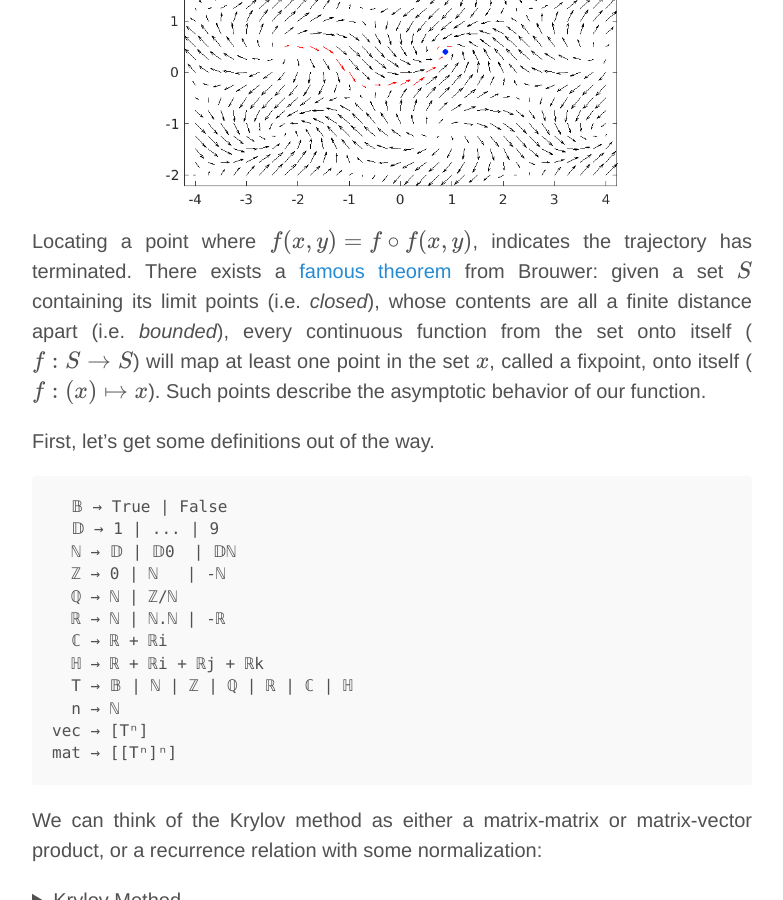
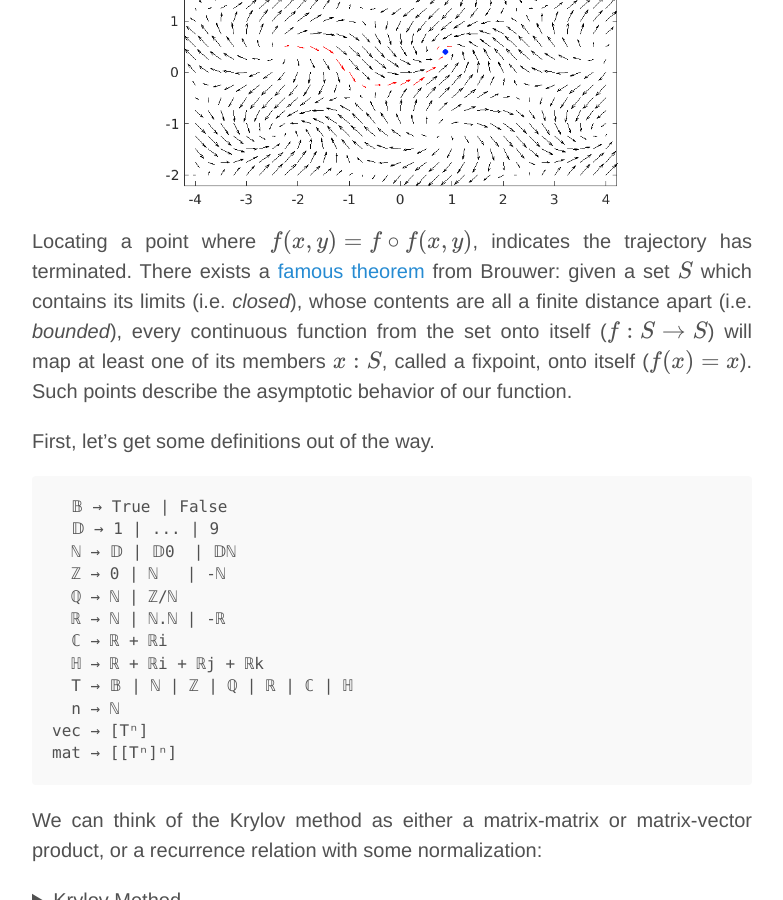
Before and after one commit to breandan/breandan.github.io, a Jekyll site: the page built from _posts/2020-06-30-graph-computation.md, in a window 1280 px wide and 900 px high, scrolled down 26448 px. Shown: the whole window, without its empty margins (248-1031 px from the left). Built offline with Jekyll 4.4.1, drawn with Linux system fonts in a browser that asks for light colours; nearby versions of some CDN libraries; some web fonts are replaced; formulas are drawn with MathJax 3; comment, search, counter and statistics services are not loaded.

Commit message:
restate slightly

```diff
--- a/_posts/2020-06-30-graph-computation.md
+++ b/_posts/2020-06-30-graph-computation.md
@@ -606,7 +606,7 @@
 <!--https://www.wolframalpha.com/input/?i=%7B%7Bcos%28x%2B2*y%29%2Fx%7D%2C+0%7D%2C+%7B0%2C%7Bsin%28x-2*y%29%2Fy%7D%7D+eigenvalues-->
 <center><img src="/images/vector_field.png" width="63%"/></center>
 
-Locating a point where $$f(x, y) = f\circ f(x, y)$$, indicates the trajectory has terminated. There exists a [famous theorem](https://en.wikipedia.org/wiki/Brouwer_fixed-point_theorem) from Brouwer: given a set $$S$$ containing its limit points (i.e. *closed*), whose contents are all a finite distance apart (i.e. *bounded*), every continuous function from the set onto itself ($$f: S \rightarrow S$$) will map at least one point in the set $$x$$, called a fixpoint, onto itself ($$f: (x) \mapsto x$$). Such points describe the asymptotic behavior of our function.
+Locating a point where $$f(x, y) = f\circ f(x, y)$$, indicates the trajectory has terminated. There exists a [famous theorem](https://en.wikipedia.org/wiki/Brouwer_fixed-point_theorem) from Brouwer: given a set $$S$$ which contains its limits (i.e. *closed*), whose contents are all a finite distance apart (i.e. *bounded*), every continuous function from the set onto itself ($$f: S \rightarrow S$$) will map at least one of its members $$x: S$$, called a fixpoint, onto itself ($$f(x)=x$$). Such points describe the asymptotic behavior of our function.
 
 First, let's get some definitions out of the way.
 
```
